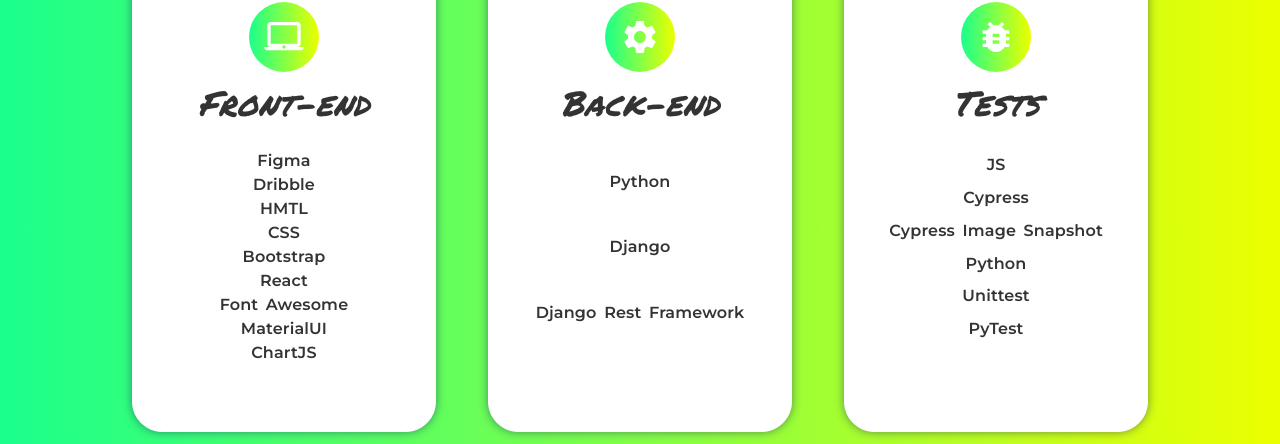
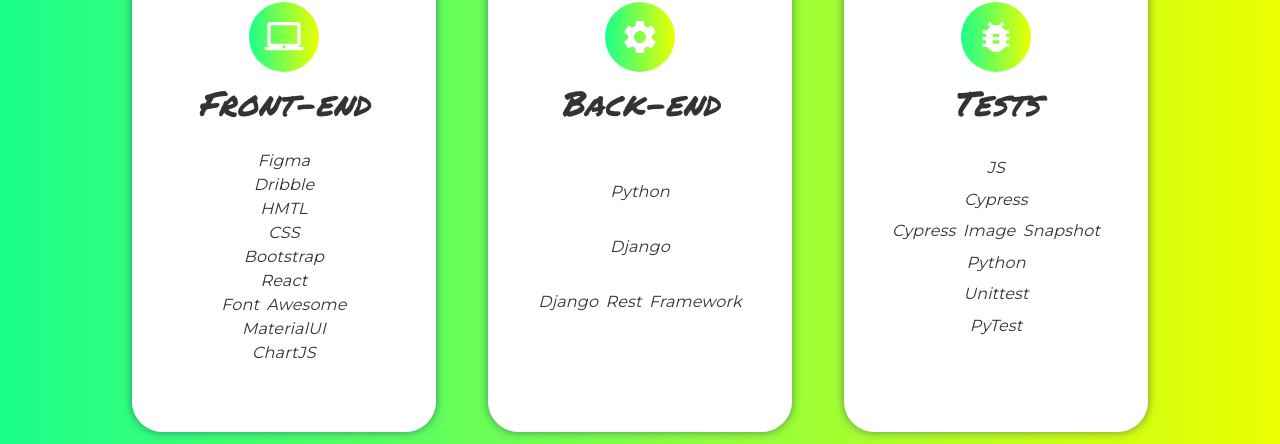
Before and after one commit to manuel12/personal-portfolio-page, a React (Create React App) app in the folder react-portfolio/: page / in a window 1280 px wide. Shown: the part 1299-1743 px from the top of the page. Built offline with nearby package versions, Linux system fonts and the light colour scheme.

Commit message:
Updated skill-text-section-content to be in italics instead of being in bold.
Updated skill-list items to be spaced evenly.

```diff
--- a/react-portfolio/src/components/SkillCard/styles.css
+++ b/react-portfolio/src/components/SkillCard/styles.css
@@ -51,7 +51,7 @@
 
 .skill-text-section-content {
   font-family: Montserrat, sans-serif !important;
-  font-weight: 600 !important;
+  font-style: italic;
   color: var(--font-color);
 }
 
@@ -65,5 +65,5 @@
   list-style: none;
   display: flex;
   flex-direction: column;
-  justify-content: space-around !important;
+  justify-content: space-evenly !important;
 }
```
